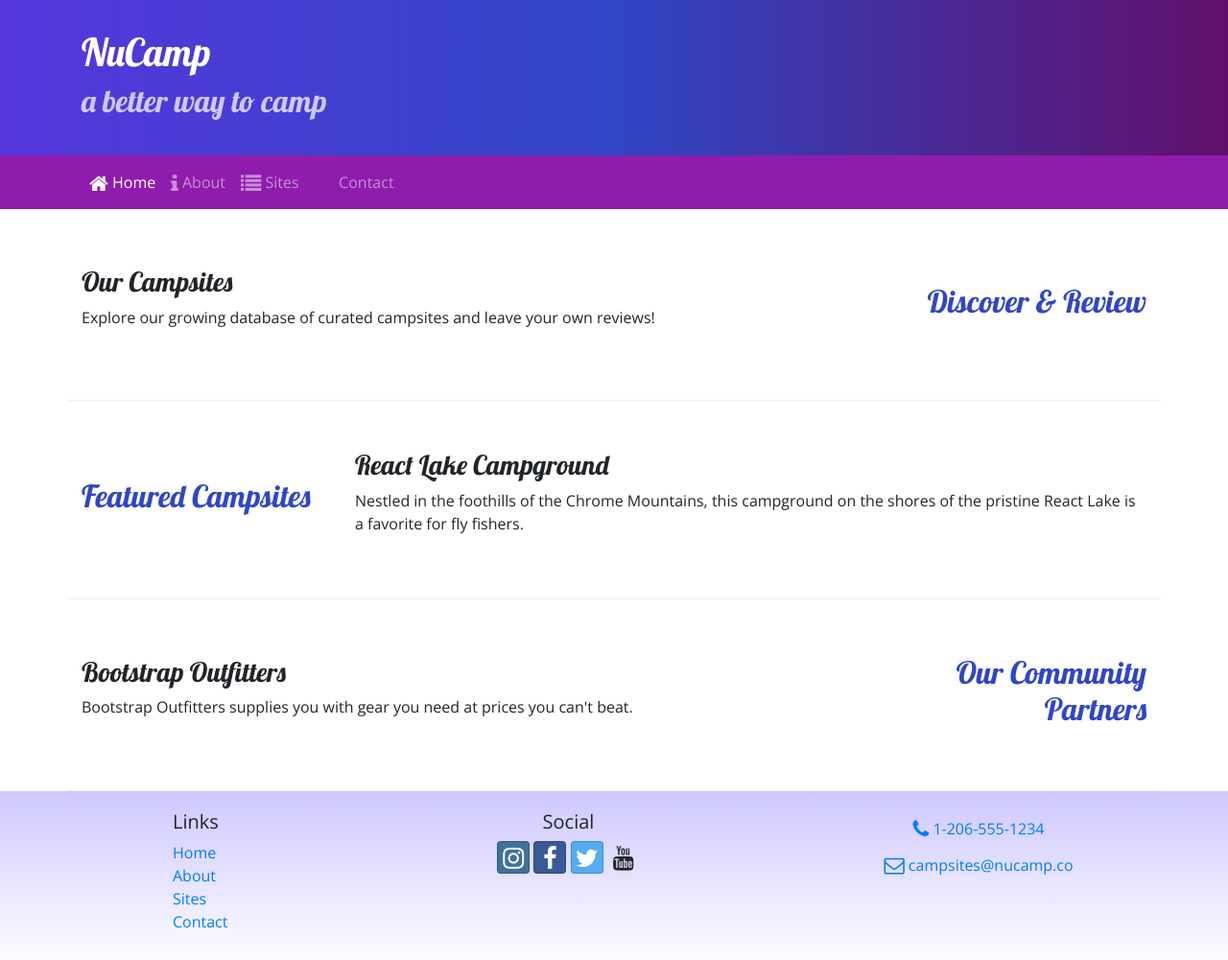
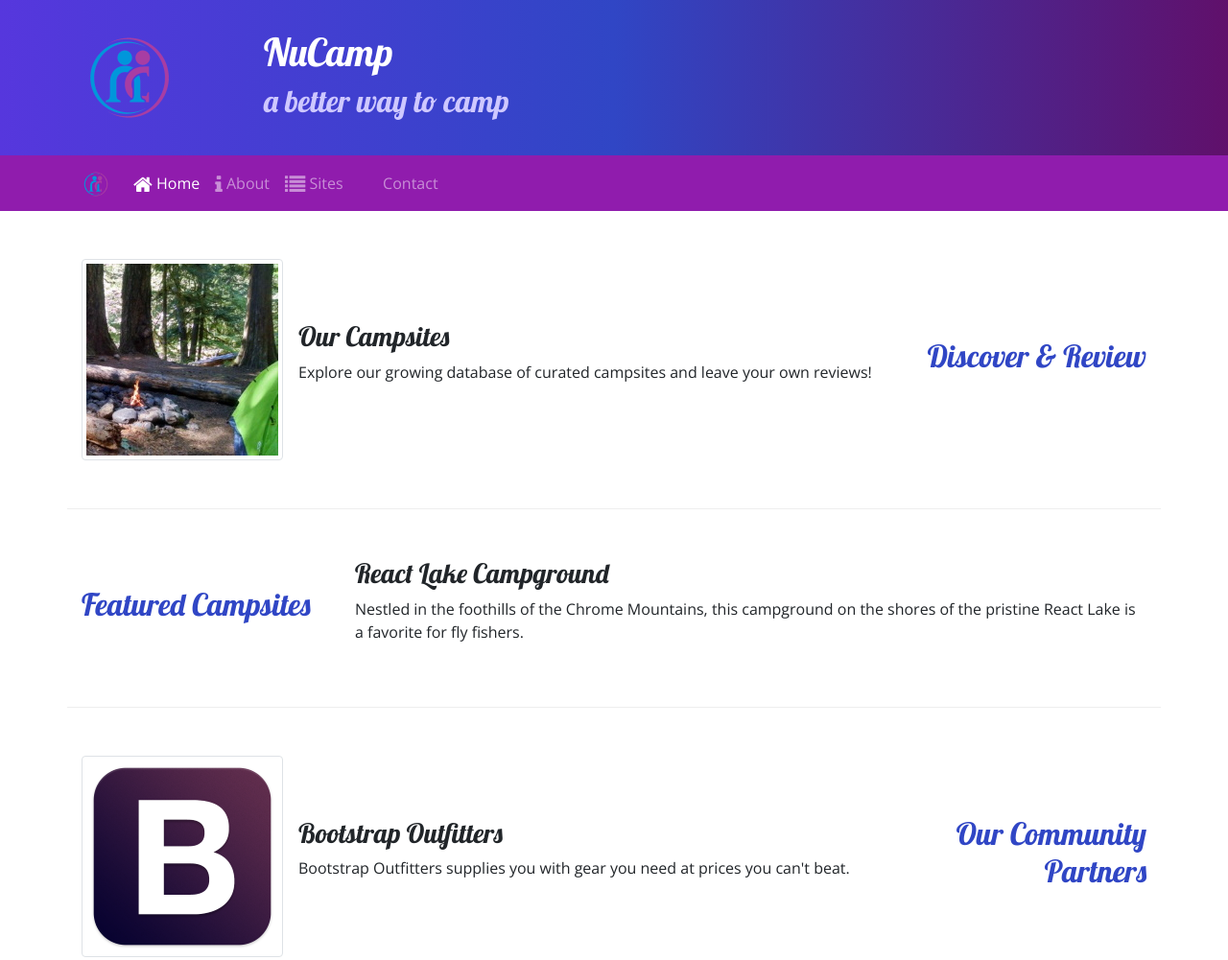
Before and after one commit to krabut/nucampsite, a website: page index.html in a window 1280 px wide. Shown: the top 1001 px of the page at 96% size. Drawn offline with nearby package versions, Linux system fonts and the light colour scheme.

Commit message:
Images and Media

```diff
--- a/index.html
+++ b/index.html
@@ -26,6 +26,9 @@
     <header class="jumbotron jumbotron-fluid">
         <div class="container">
             <div class="row">
+                <div class="col-4 col-sm-3 col-md-2 align-self-center">
+                    <a href="#"><img src="img/logo.png" class="img-fluid" /> </a>
+                 </div>
                 <div class = "col">
                     <h1>NuCamp</h1>
                     <h2>a better way to camp</h2>
@@ -36,8 +39,10 @@
 
     <nav class="navbar navbar-expand-sm navbar-dark sticky-top">
         <div class="container">
-            <button class="navbar-toggler ml-auto" type="button" data-toggle="collapse" data-target="#nucampNavbar">
-                <span class="navbar-toggler-icon"></span>
+
+            <a class="navbar-brand" href="#"><img src="img/logo.png" height="30" width="30" /></a>
+            <button class="navbar-toggler" type="button" data-toggle="collapse" data-target="#nucampNavbar">
+            <span class="navbar-toggler-icon"></span>
             </button>
             <div class="collapse navbar-collapse" id="nucampNavbar">
                 <ul class="navbar-nav">
@@ -55,9 +60,14 @@
             <div class = "col-sm4 order-sm-last col-md-3">
                 <h2 class="text-sm-right">Discover & Review</h2>
             </div>
-            <div class = "col">
-                <h3>Our Campsites</h3>
-                <p>Explore our growing database of curated campsites and leave your own reviews!</p>
+            <div class="col">
+                <div class="media">
+                    <img class="d-flex mr-3 img-thumbnail" src="img/breadcrumb-trail-thumb.jpg" alt="Breadcrumb Trail" />
+                    <div class="media-body align-self-center">
+                        <h3>Our Campsites</h3>
+                        <p class="d-none d-sm-block">Explore our growing database of curated campsites and leave your own reviews!</p>
+                    </div>
+                </div>
             </div>
 
         </div>
@@ -78,9 +88,14 @@
             <div class = "col-sm4 order-sm-last col-md-3">
                 <h2 class="text-sm-right">Our Community Partners</h2>
             </div>
-            <div class = "col">
-                <h3>Bootstrap Outfitters</h3>
-                <p>Bootstrap Outfitters supplies you with gear you need at prices you can't beat.</p>
+            <div class="col">
+                <div class="media">
+                    <img class="d-flex mr-3 img-thumbnail" src="img/bootstrap-thumb.png" alt="Bootstrap Outfitters" />
+                    <div class="media-body align-self-center">
+                        <h3>Bootstrap Outfitters</h3>
+        				<p class="d-none d-sm-block">Bootstrap Outfitters supplies you with gear you need at prices you can't beat.</p>
+                    </div>
+                </div>
             </div>
         </div>
     </div>
```
Also changed, not shown: aboutus.html (+8 -3 lines), contactus.html (+8 -3 lines), img/bootstrap-thumb.png (added), img/breadcrumb-trail-thumb.jpg (added), img/breadcrumb-trail.jpg (added), img/chrome-river-thumb.jpg (added), img/chrome-river.jpg (added), img/logo.png (added), img/react-lake-thumb.jpg (added), img/react-lake.jpg (added).
